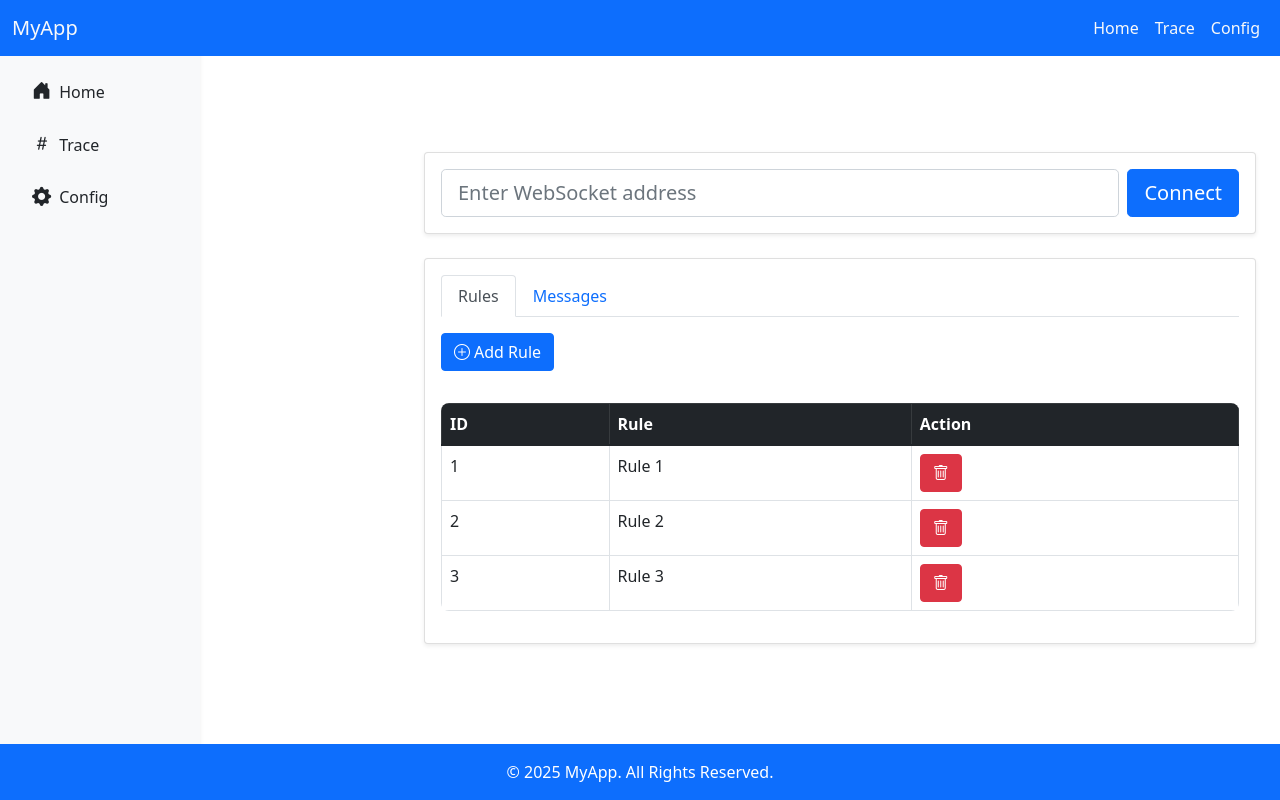
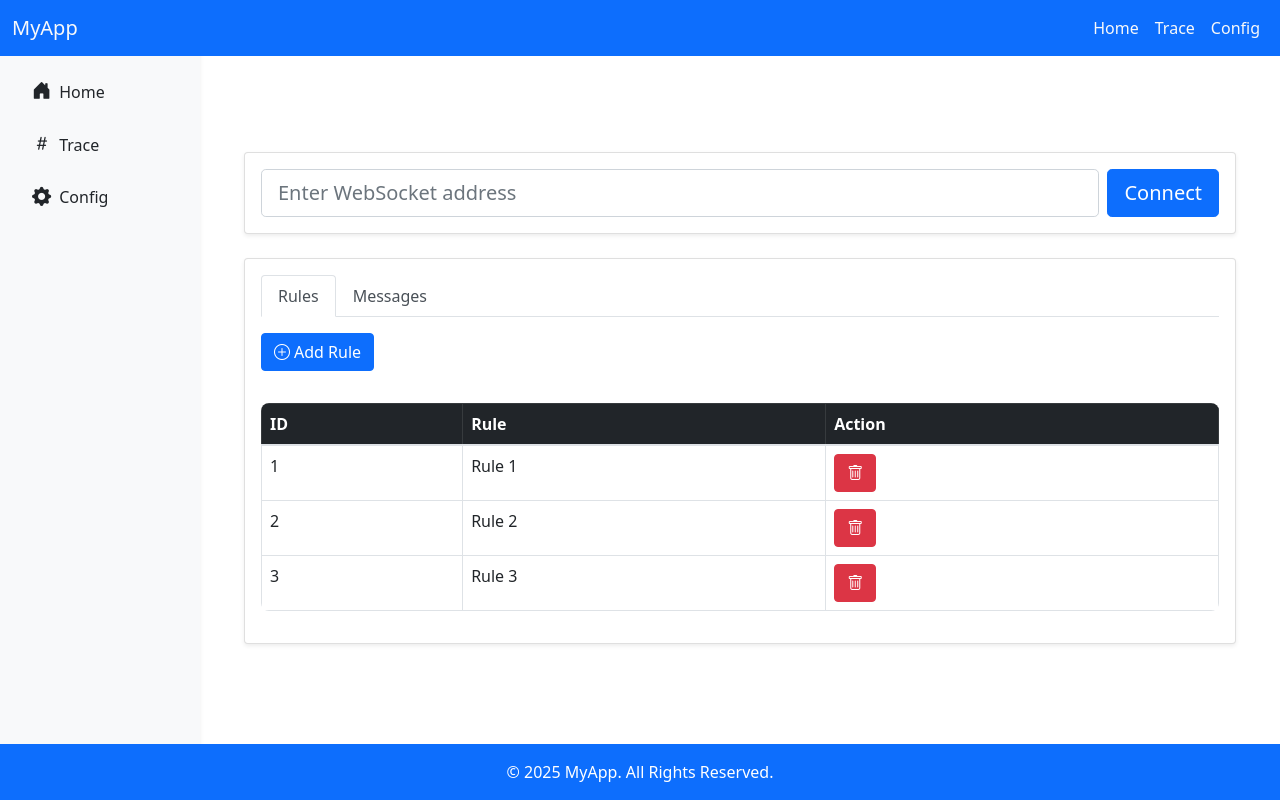
Before and after one commit to majiddarvishan/tracer, a React (Create React App) app: page /trace in a window 1280 px wide. Built offline with nearby package versions, Linux system fonts and the light colour scheme.

Commit message:
Fix home and config page

```diff
--- /dev/null
+++ b/src/Home.css
@@ -0,0 +1,17 @@
+.home-container {
+    padding: 0 20px; /* Adjust padding to remove unused space */
+  }
+
+  .card {
+    margin-bottom: 20px; /* Add space between cards */
+  }
+
+  .card-title {
+    font-size: 1.5rem; /* Adjust title font size */
+    color: #0d6efd; /* Primary color for title */
+  }
+
+  .card-text {
+    font-size: 1rem; /* Adjust text font size */
+    color: #495057; /* Text color */
+  }
--- a/src/Home.js
+++ b/src/Home.js
@@ -1,8 +1,9 @@
 import React from 'react';
+import './Home.css'; // Import the CSS file for Home component
 
 const Home = () => {
   return (
-    <div className="main-content">
+    <div className="home-container">
       <div className="mt-3">
         <div className="card shadow-sm">
           <div className="card-body">
--- a/src/Sidebar.css
+++ b/src/Sidebar.css
@@ -13,6 +13,10 @@
 
   .main-content {
     margin-left: 200px; /* Leave space for the sidebar */
+    margin-top: 0; /* No offset needed here */
+    margin-bottom: 0; /* No offset needed here */
+    flex-grow: 1; /* Ensure the main content takes up the remaining space */
+    width: calc(100% - 200px); /* Ensure the main content fills the remaining width */
   }
 
   .nav-link {
--- /dev/null
+++ b/src/Trace.css
@@ -0,0 +1,49 @@
+.trace-container {
+    padding: 0 20px; /* Adjust padding to remove unused space */
+  }
+
+  .card {
+    margin-bottom: 20px; /* Add space between cards */
+  }
+
+  .nav-tabs .nav-link {
+    color: #495057; /* Text color */
+  }
+
+  .nav-tabs .nav-link.active {
+    color: #0d6efd; /* Active tab text color */
+    background-color: #e9ecef; /* Active tab background color */
+    border-color: #dee2e6 #dee2e6 #fff; /* Active tab border color */
+  }
+
+  .table {
+    width: 100%; /* Full width for table */
+    margin-bottom: 1rem; /* Add space below table */
+    background-color: #fff; /* Table background color */
+  }
+
+  .table thead th {
+    border-bottom: 2px solid #dee2e6; /* Table header bottom border */
+  }
+
+  .table tbody tr {
+    border-bottom: 1px solid #dee2e6; /* Table row bottom border */
+  }
+
+  .btn-primary {
+    background-color: #0d6efd; /* Primary button background color */
+    border-color: #0d6efd; /* Primary button border color */
+  }
+
+  .btn-danger {
+    background-color: #dc3545; /* Danger button background color */
+    border-color: #dc3545; /* Danger button border color */
+  }
+
+  .modal-header {
+    border-bottom: 1px solid #dee2e6; /* Modal header bottom border */
+  }
+
+  .modal-footer {
+    border-top: 1px solid #dee2e6; /* Modal footer top border */
+  }
--- a/src/Trace.js
+++ b/src/Trace.js
@@ -1,5 +1,6 @@
 import React, { useState } from 'react';
 import { Modal, Button } from 'react-bootstrap';
+import './Trace.css'; // Import the CSS file for Trace component
 
 const Trace = () => {
   const [rules, setRules] = useState([
@@ -40,7 +41,7 @@ const Trace = () => {
   };
 
   return (
-    <div className="main-content">
+    <div className="trace-container">
       <div className="mt-3">
         <div className="card shadow-sm mb-4">
           <div className="card-body d-flex align-items-center">
```
